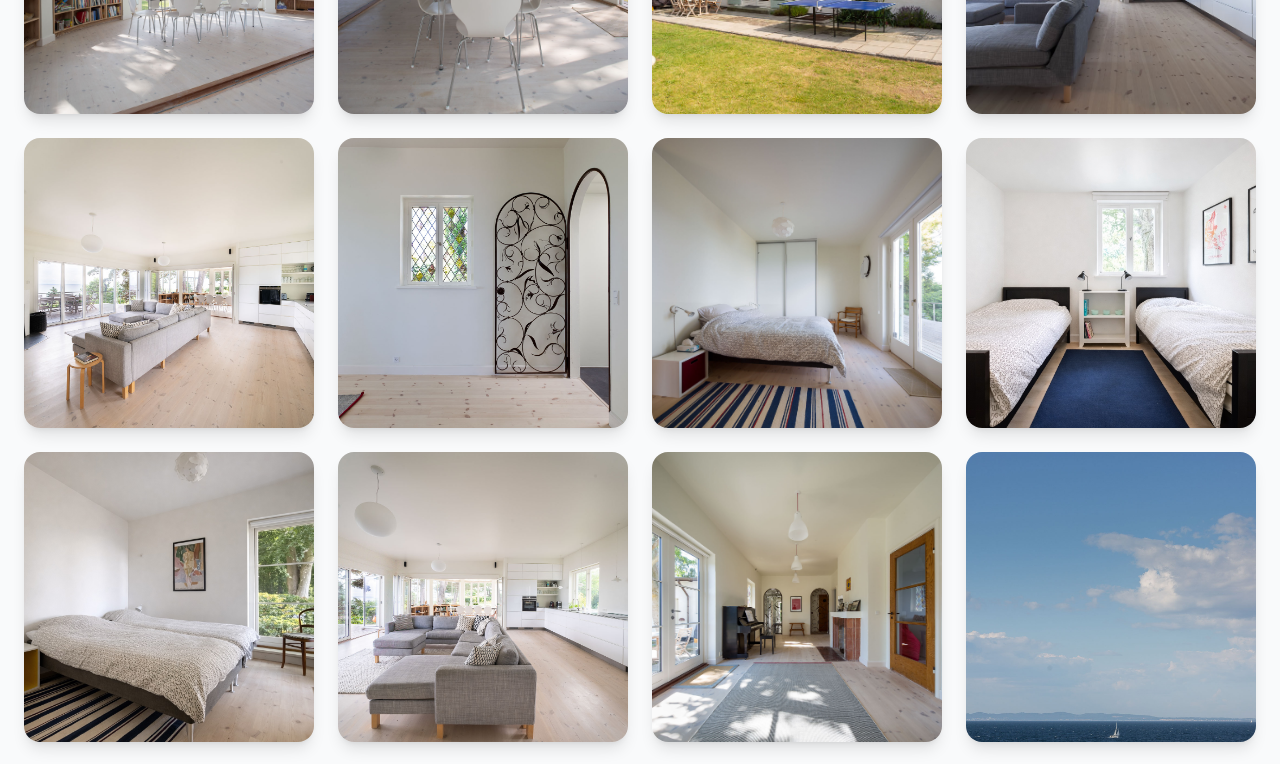
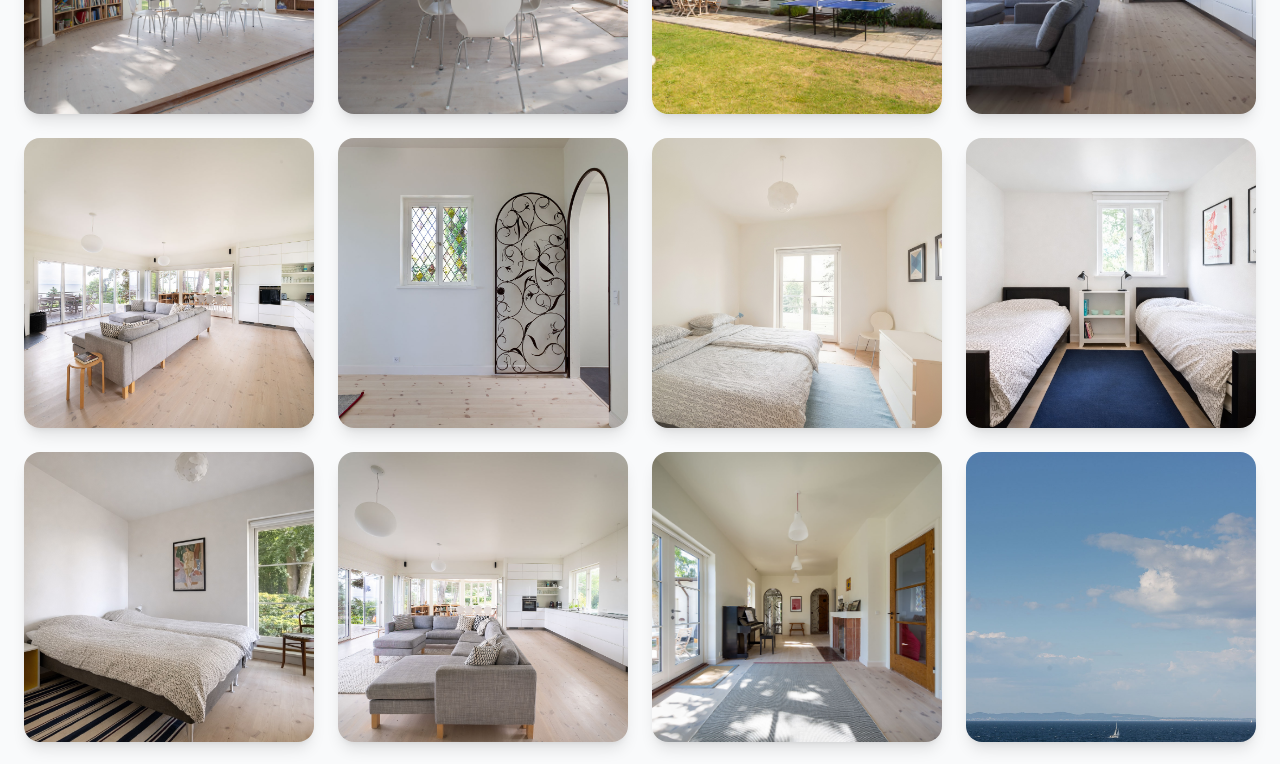
Before and after one commit to RichardMPS/danish-summer-house, a React (Vite) app: page / in a window 1280 px wide. Shown: the part 5180-5944 px from the top of the page. Built offline with nearby package versions, Linux system fonts and the light colour scheme.

Commit message:
Add new image to gallery

```diff
--- a/src/App.jsx
+++ b/src/App.jsx
@@ -31,13 +31,14 @@ const DanishSummerHouse = () => {
     '/images/_MG_2877-Edit-2-Edit.jpg',
     '/images/_RML9849-HDR.jpg',
     '/images/_MG_2945.jpg',
-    '/images/_A0A2903-Edit.jpg',
+    '/images/solkrogenbedroom2.jpg',
     '/images/twinroombetter.jpg',
     '/images/exbunkroombest.jpg',
     '/images/_RML9851-HDR.jpg',
     '/images/_A0A2907-Edit-2.jpg',
     '/images/_A0A2919.jpg',
     '/images/_A0A2929.jpg',
+    '/images/_A0A2903-Edit.jpg',
     '/images/_a0a2931.jpg',
     '/images/_A0A3414.jpg',
     '/images/_A0A6778.jpg',
```
Also changed, not shown: public/images/solkrogenbedroom2.jpg (added).
